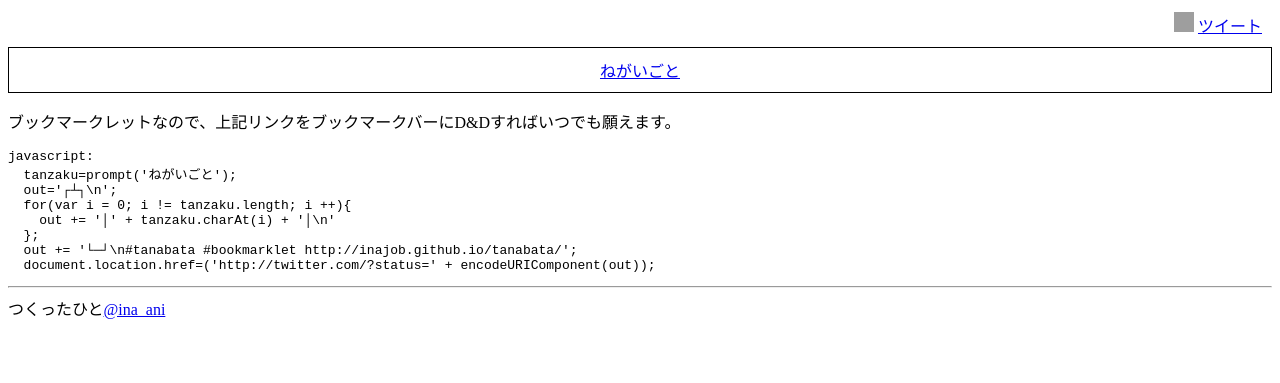
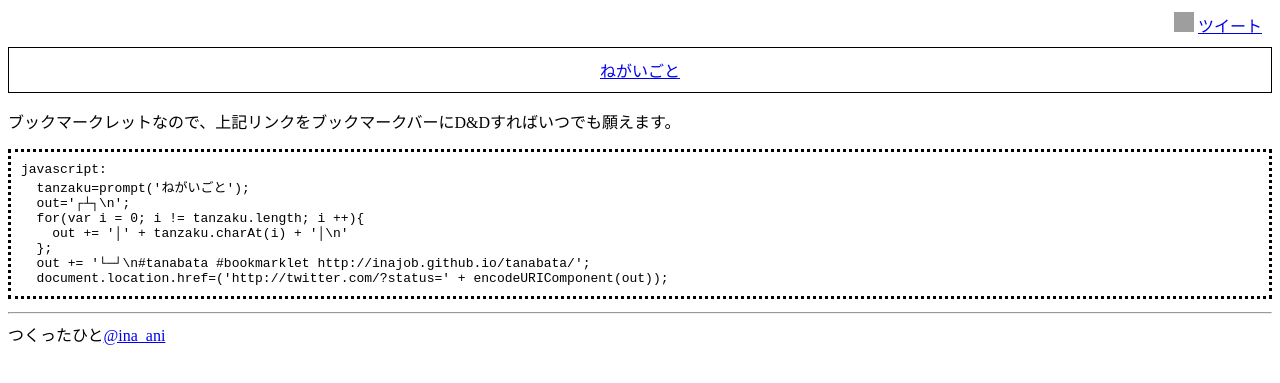
Before and after one commit to inajob/tanabata, a plain HTML site: page index.html in a window 1280 px wide. Shown: the part 87-470 px from the top of the page. Drawn offline with Linux system fonts and the light colour scheme; grey boxes are pictures that could not be loaded.

Commit message:
source style

```diff
--- a/index.html
+++ b/index.html
@@ -24,6 +24,10 @@
 }
 .border{
   border:solid 1px;
+}
+.code{
+  border:dotted 3px;
+  padding:10px;
 }
 
 </style>
```
